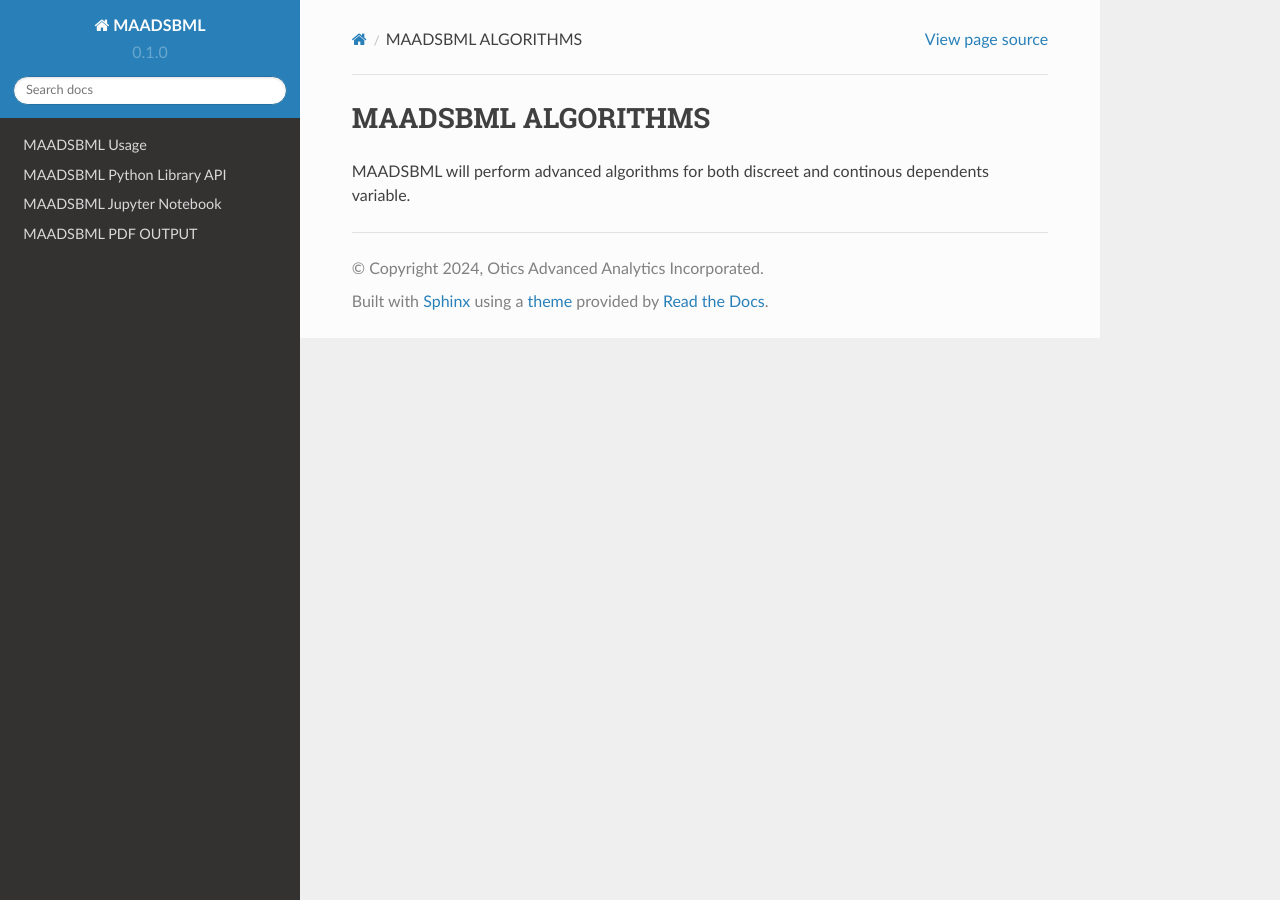
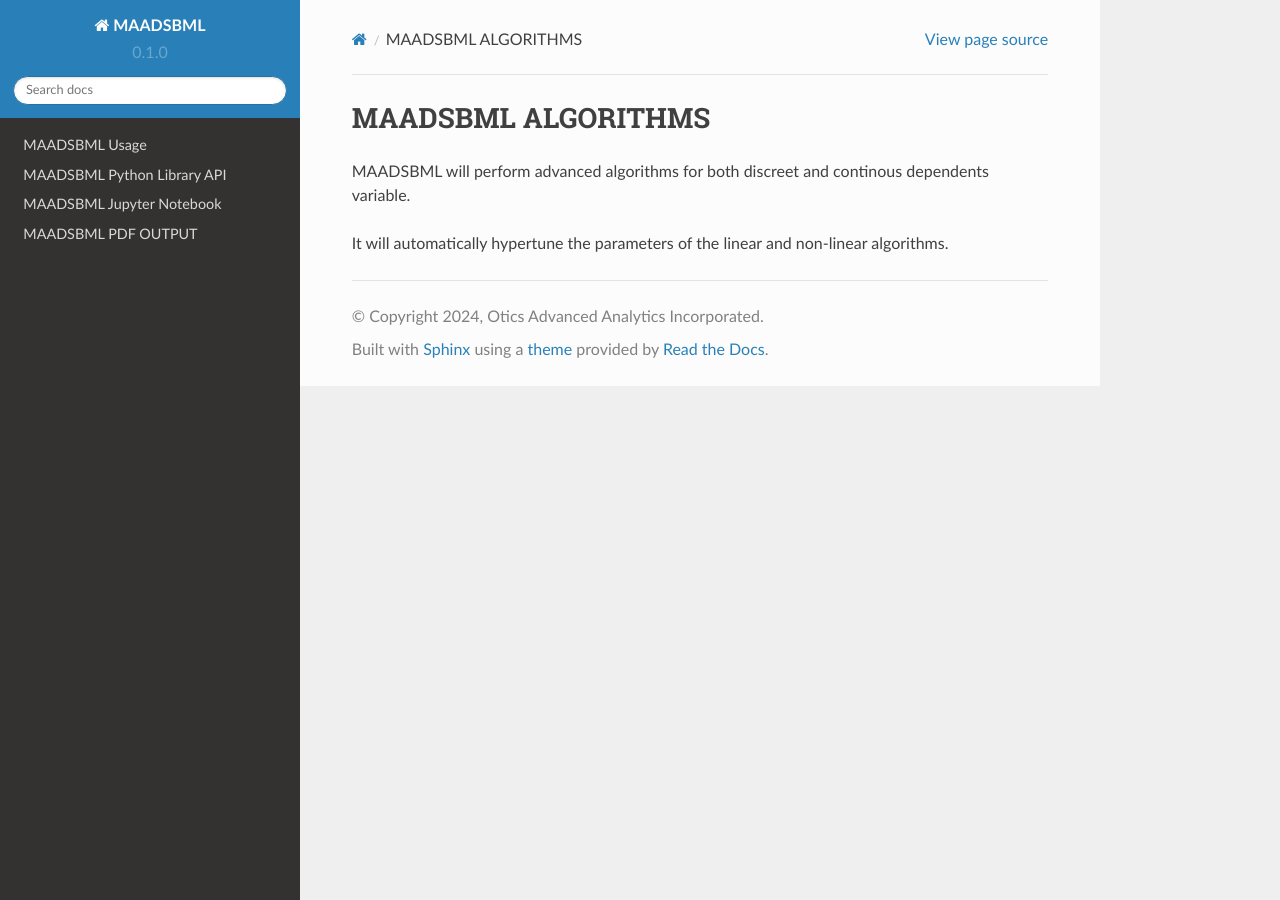
Before and after one commit to smaurice101/maadsbml, a Sphinx documentation site: the page built from docs/source/algos.rst, in a window 1280 px wide. Built offline with Sphinx 7.4.7 and the Read the Docs theme 2.0.0, drawn with Linux system fonts in a browser that asks for light colours.

Commit message:
Update algos.rst

```diff
--- a/docs/source/algos.rst
+++ b/docs/source/algos.rst
@@ -2,3 +2,5 @@ MAADSBML ALGORITHMS
 ==================
 
 MAADSBML will perform advanced algorithms for both discreet and continous dependents variable.
+
+It will automatically hypertune the parameters of the linear and non-linear algorithms.
```
